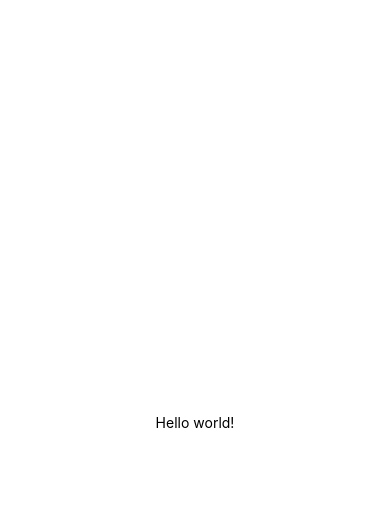
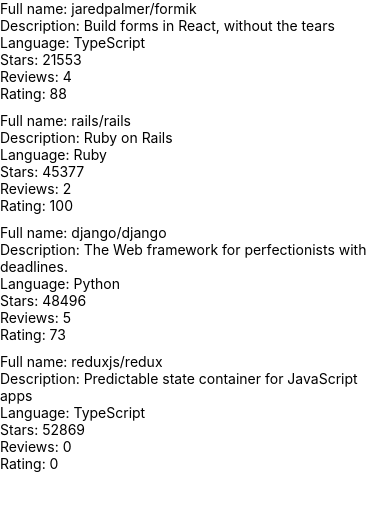
Before and after one commit to Akllu/Fullstack-part10, a React Native app: screen / in a window 390 px wide. Shown: the top 510 px of the page. Built offline with nearby package versions, Linux system fonts and the light colour scheme.

Commit message:
Exercise 10.3

```diff
--- a/App.js
+++ b/App.js
@@ -1,20 +1,7 @@
-import { StatusBar } from 'expo-status-bar';
-import { StyleSheet, Text, View } from 'react-native';
+import Main from './src/components/Main';
 
-export default function App() {
-  return (
-    <View style={styles.container}>
-      <Text>Hello world!</Text>
-      <StatusBar style="auto" />
-    </View>
-  );
-}
+const App = () => {
+  return <Main />;
+};
 
-const styles = StyleSheet.create({
-  container: {
-    flex: 1,
-    backgroundColor: '#fff',
-    alignItems: 'center',
-    justifyContent: 'center',
-  },
-});
+export default App;
--- /dev/null
+++ b/src/components/Main.jsx
@@ -0,0 +1,21 @@
+import Constants from 'expo-constants';
+import { StyleSheet, View } from 'react-native';
+import RepositoryList from './RepositoryList';
+
+const styles = StyleSheet.create({
+  container: {
+    marginTop: Constants.statusBarHeight,
+    flexGrow: 1,
+    flexShrink: 1,
+  },
+});
+
+const Main = () => {
+  return (
+    <View style={styles.container}>
+      <RepositoryList />
+    </View>
+  );
+};
+
+export default Main;
--- /dev/null
+++ b/src/components/RepositoryItem.jsx
@@ -0,0 +1,16 @@
+import { Text, View } from 'react-native';
+
+const RepositoryItem = ({ item }) => {
+  return (
+    <View>
+      <Text>Full name: {item.fullName}</Text>
+      <Text>Description: {item.description}</Text>
+      <Text>Language: {item.language}</Text>
+      <Text>Stars: {item.stargazersCount}</Text>
+      <Text>Reviews: {item.reviewCount}</Text>
+      <Text>Rating: {item.ratingAverage}</Text>
+    </View>
+  )
+}
+
+export default RepositoryItem
--- /dev/null
+++ b/src/components/RepositoryList.jsx
@@ -0,0 +1,70 @@
+import { FlatList, View, StyleSheet } from 'react-native';
+import RepositoryItem from './RepositoryItem';
+
+const styles = StyleSheet.create({
+  separator: {
+    height: 10,
+  },
+});
+
+const repositories = [
+  {
+    id: 'jaredpalmer.formik',
+    fullName: 'jaredpalmer/formik',
+    description: 'Build forms in React, without the tears',
+    language: 'TypeScript',
+    forksCount: 1589,
+    stargazersCount: 21553,
+    ratingAverage: 88,
+    reviewCount: 4,
+    ownerAvatarUrl: 'https://avatars2.githubusercontent.com/u/4060187?v=4',
+  },
+  {
+    id: 'rails.rails',
+    fullName: 'rails/rails',
+    description: 'Ruby on Rails',
+    language: 'Ruby',
+    forksCount: 18349,
+    stargazersCount: 45377,
+    ratingAverage: 100,
+    reviewCount: 2,
+    ownerAvatarUrl: 'https://avatars1.githubusercontent.com/u/4223?v=4',
+  },
+  {
+    id: 'django.django',
+    fullName: 'django/django',
+    description: 'The Web framework for perfectionists with deadlines.',
+    language: 'Python',
+    forksCount: 21015,
+    stargazersCount: 48496,
+    ratingAverage: 73,
+    reviewCount: 5,
+    ownerAvatarUrl: 'https://avatars2.githubusercontent.com/u/27804?v=4',
+  },
+  {
+    id: 'reduxjs.redux',
+    fullName: 'reduxjs/redux',
+    description: 'Predictable state container for JavaScript apps',
+    language: 'TypeScript',
+    forksCount: 13902,
+    stargazersCount: 52869,
+    ratingAverage: 0,
+    reviewCount: 0,
+    ownerAvatarUrl: 'https://avatars3.githubusercontent.com/u/13142323?v=4',
+  },
+];
+
+const ItemSeparator = () => <View style={styles.separator} />;
+
+const RepositoryList = () => {
+  return (
+    <FlatList
+      data={repositories}
+      ItemSeparatorComponent={ItemSeparator}
+      renderItem={RepositoryItem}
+      keyExtractor={item => item.id}
+    />
+  );
+};
+
+export default RepositoryList;
```
